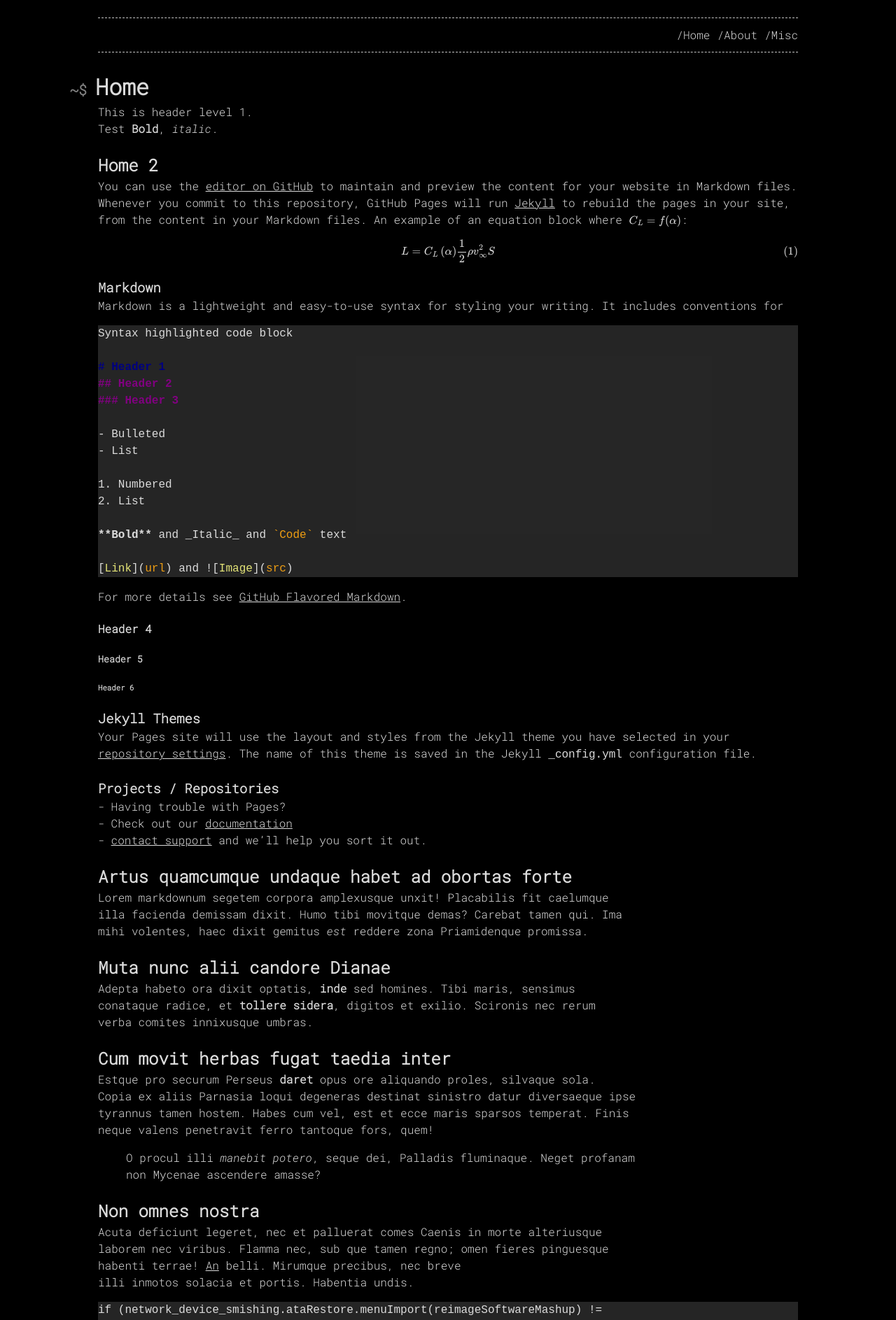
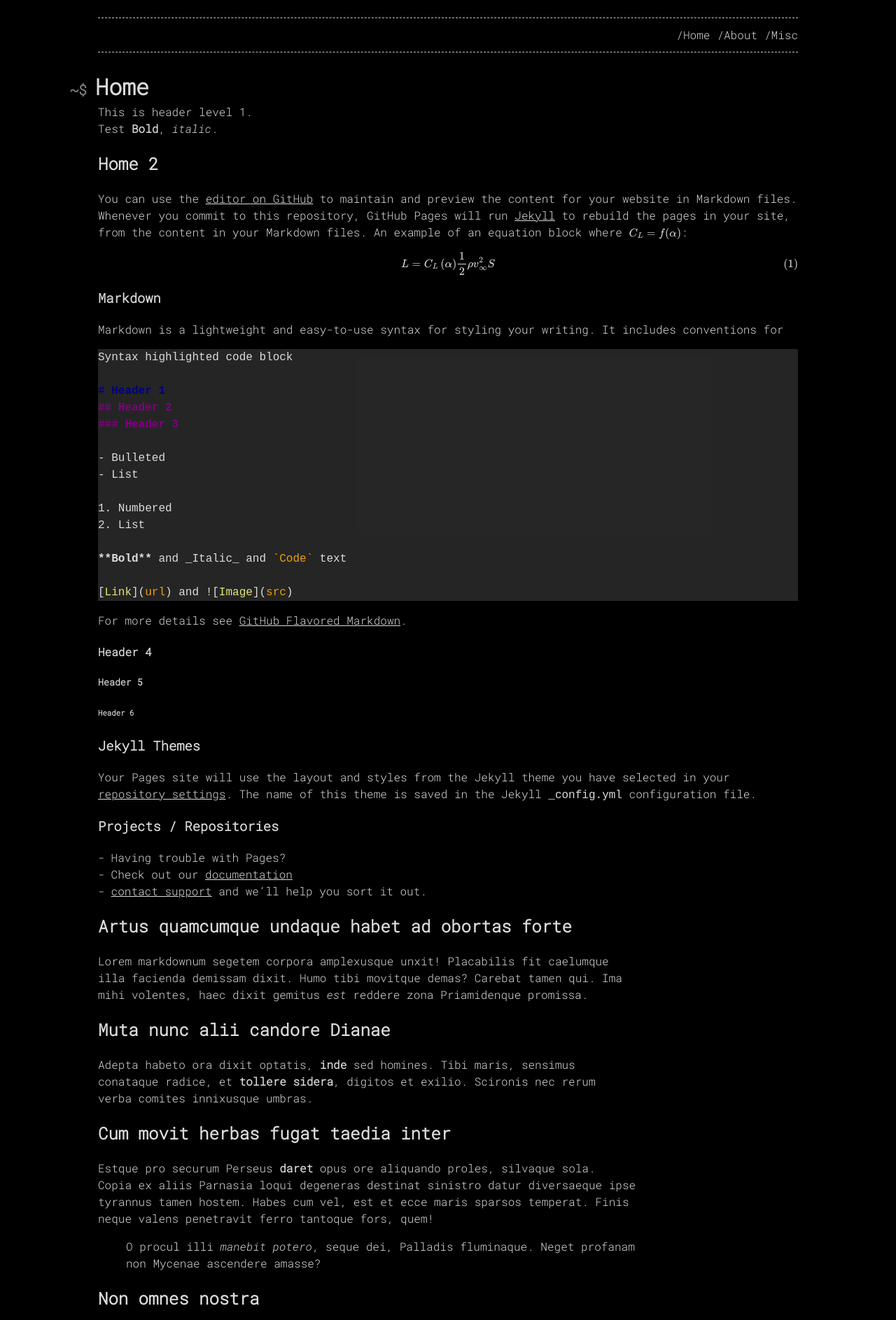
Before and after one commit to mvdhoek/mvdhoek.github.io, a Jekyll site: the page built from index.md, in a window 1280 px wide. Shown: the top 1887 px of the page at 70% size. Built offline with Jekyll 4.4.1, drawn with Linux system fonts in a browser that asks for light colours; nearby versions of some CDN libraries; formulas are drawn with MathJax 3.

Commit message:
Changed margins in scss

```diff
--- a/_sass/base.scss
+++ b/_sass/base.scss
@@ -15,7 +15,7 @@ $container-max-width:  1000px !default;
  * Global
  */
 body { background-color: var(--background-color);  margin: 0 auto;  padding: 0;  font-family: $base-font-family;  font-size: $base-font-size;  color: var(--text-color);  text-align: left;  line-height: $base-line-height !important; }
-h1, h2, h3, h4, h5, h6 { margin: 0px;  margin-top: 22px;  font-weight: bold;  color: var(--text-color); }
+h1, h2, h3, h4, h5, h6 { font-weight: bold;  color: var(--text-color); }
 
 h1 { font-size: 20;  margin: 0 0 0 -40px; }
 h1:before { content: '~$ ';  font-size: 20px;  color: grey; }
```
